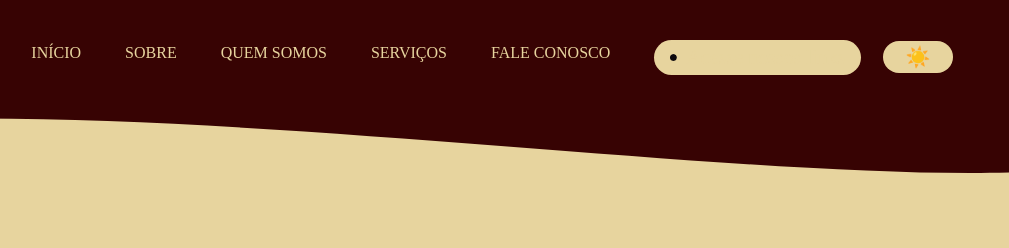
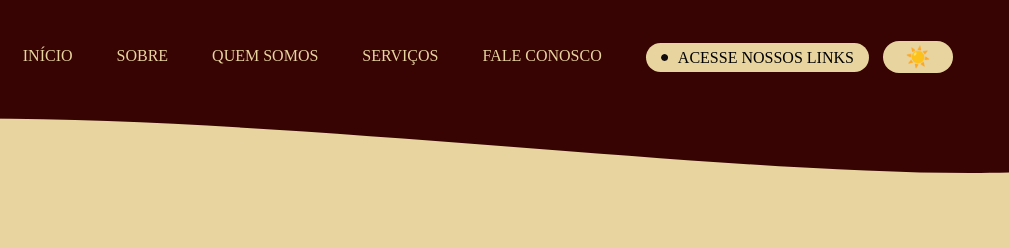
Before and after one commit to MateusSSimoes/PILAR-CA, a plain HTML site: page index.html in a window 1280 px wide. Shown: the top 248 px of the page, 271-1280 px from the left. Drawn offline with Linux system fonts and the light colour scheme.

Commit message:
atualiza equipe/links

```diff
--- a/CSS/style.css
+++ b/CSS/style.css
@@ -114,8 +114,13 @@ header nav {
 
 .garamond-text {
   font-family: 'Times New Roman';
+  font-size: 16px;
+  color: #000000;
+}
+
+.garamond-text-mobile {
+  font-family: 'Times New Roman';
   font-size: 20px;
-
 }
 
 .fancy-button::before {
--- a/index.html
+++ b/index.html
@@ -43,8 +43,8 @@
   <a href="#quem-somos">QUEM SOMOS</a>
   <a href="#servicos">SERVIÇOS</a>
   <a href="#fale-conosco">FALE CONOSCO</a>
-  <a href="https://linktree-pilar.vercel.app" class="fancy-button" data-ico="❔" target="_blank" rel="noopener">  <span class="garamond-text">Acesse nossos links</span></a>
-  <a href="https://linktree-pilar.vercel.app" class="acesse-links"><span class="garamond-text">ACESSE NOSSOS LINKS</span></a>
+  <a href="https://linktree-pilar.vercel.app" class="fancy-button" data-ico="❔" target="_blank" rel="noopener">  <span class="garamond-text">ACESSE NOSSOS LINKS</span></a>
+  <a href="https://linktree-pilar.vercel.app" class="acesse-links"><span class="garamond-text-mobile">ACESSE NOSSOS LINKS</span></a>
       </nav>
 
 
```
Also changed, not shown: img/Ana Lice.jpg, 4 other files.
